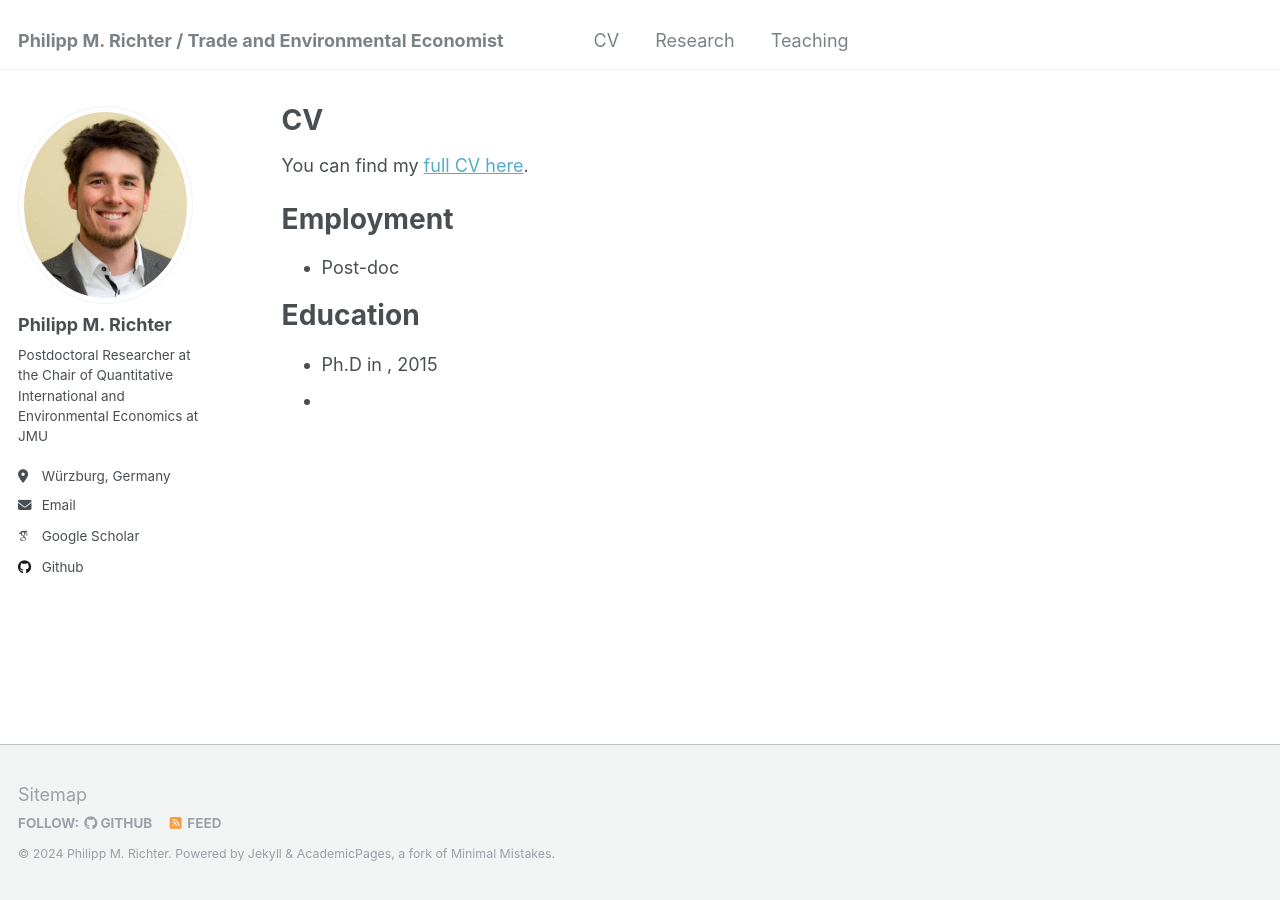
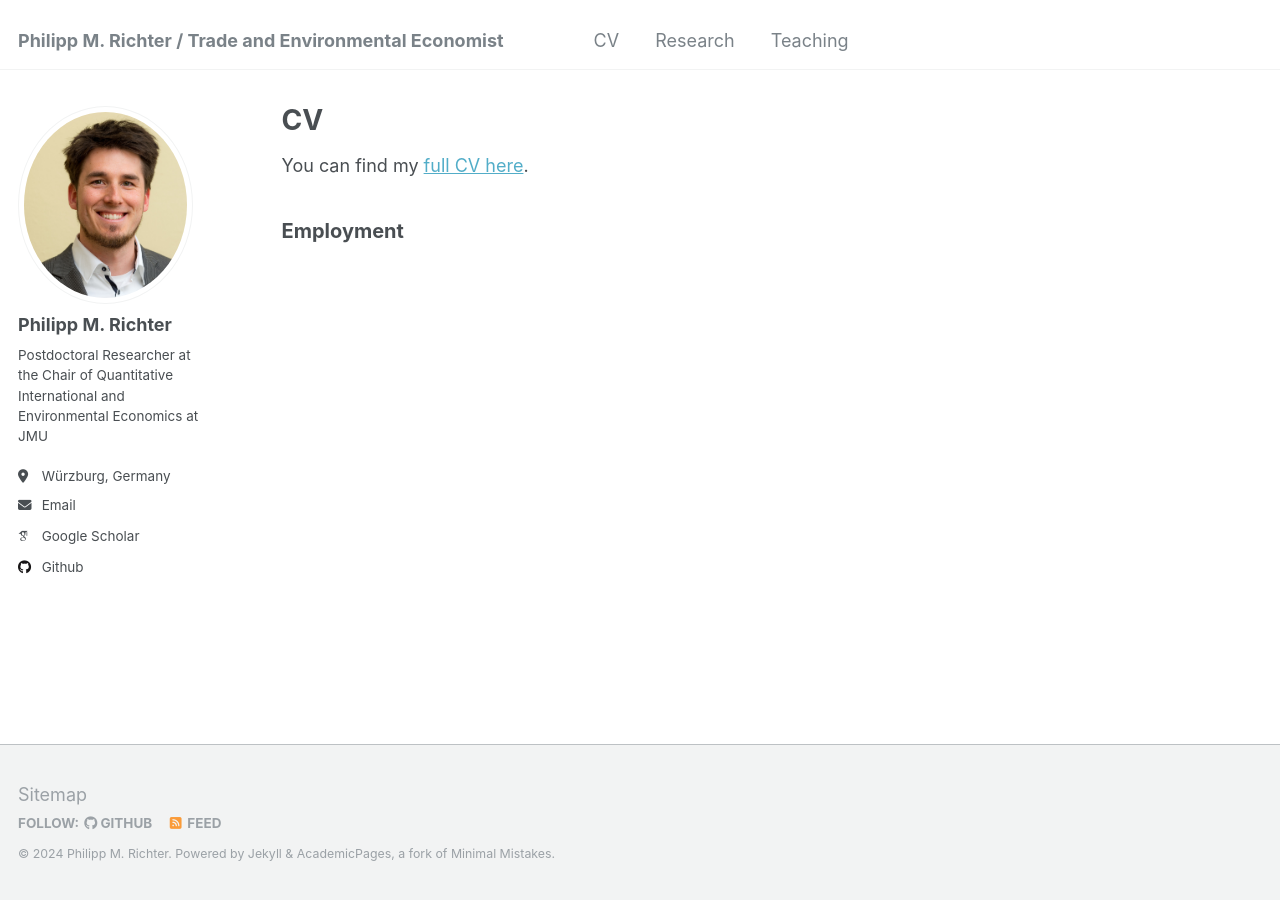
Before and after one commit to PhMRichter/PhMRichter.github.io, a Jekyll site: the page built from _pages/cv.md, in a window 1280 px wide. Built offline with Jekyll 4.4.1, drawn with Linux system fonts in a browser that asks for light colours; some web fonts are replaced.

Commit message:
Update cv.md

```diff
--- a/_pages/cv.md
+++ b/_pages/cv.md
@@ -12,11 +12,5 @@ redirect_from:
 You can find my [full CV here](https://phmrichter.github.io/files/CV_PhilippMRichter_May2024.pdf).
 
 
-Employment
-======
-* Post-doc
 
-Education
-======
-* Ph.D in , 2015
-*
+<h2 style="font-size: 20px;">Employment</h2>
```
